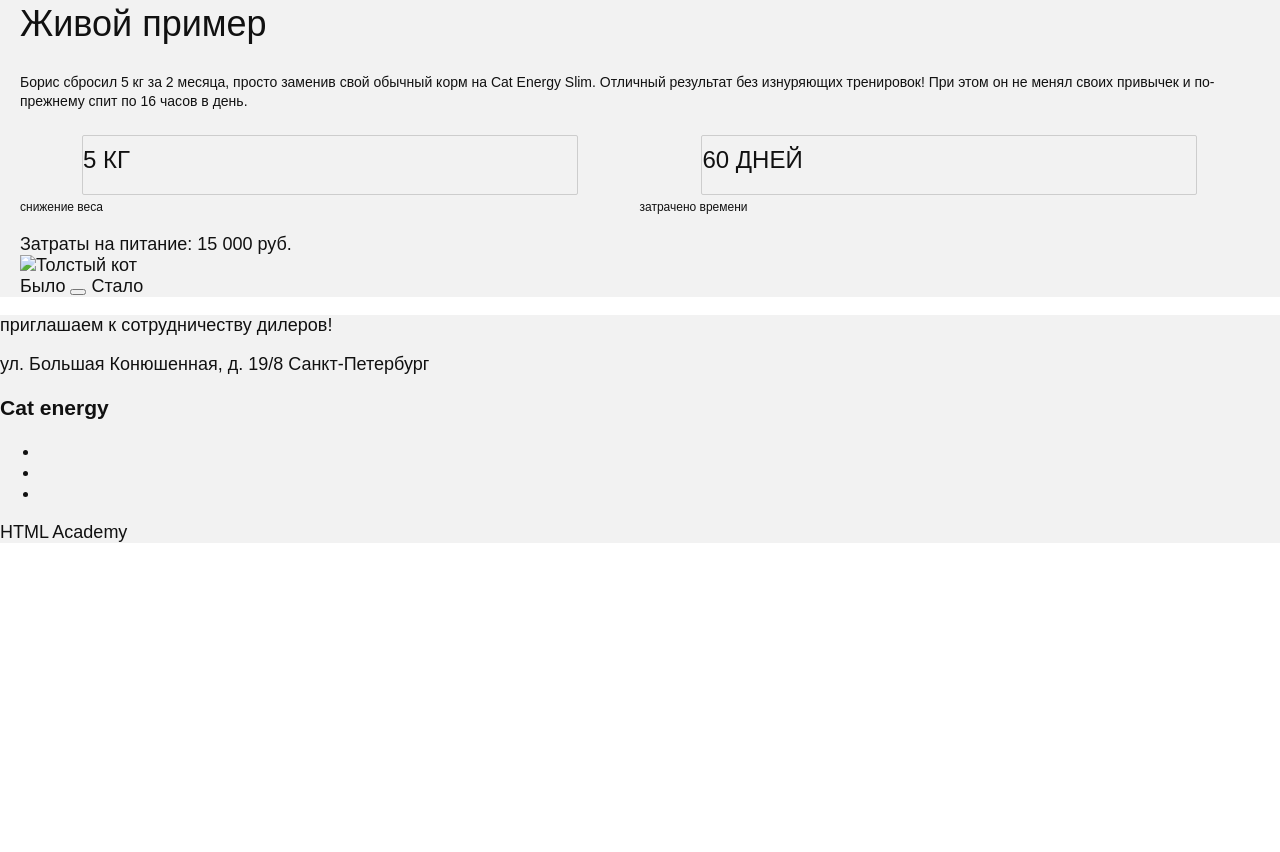
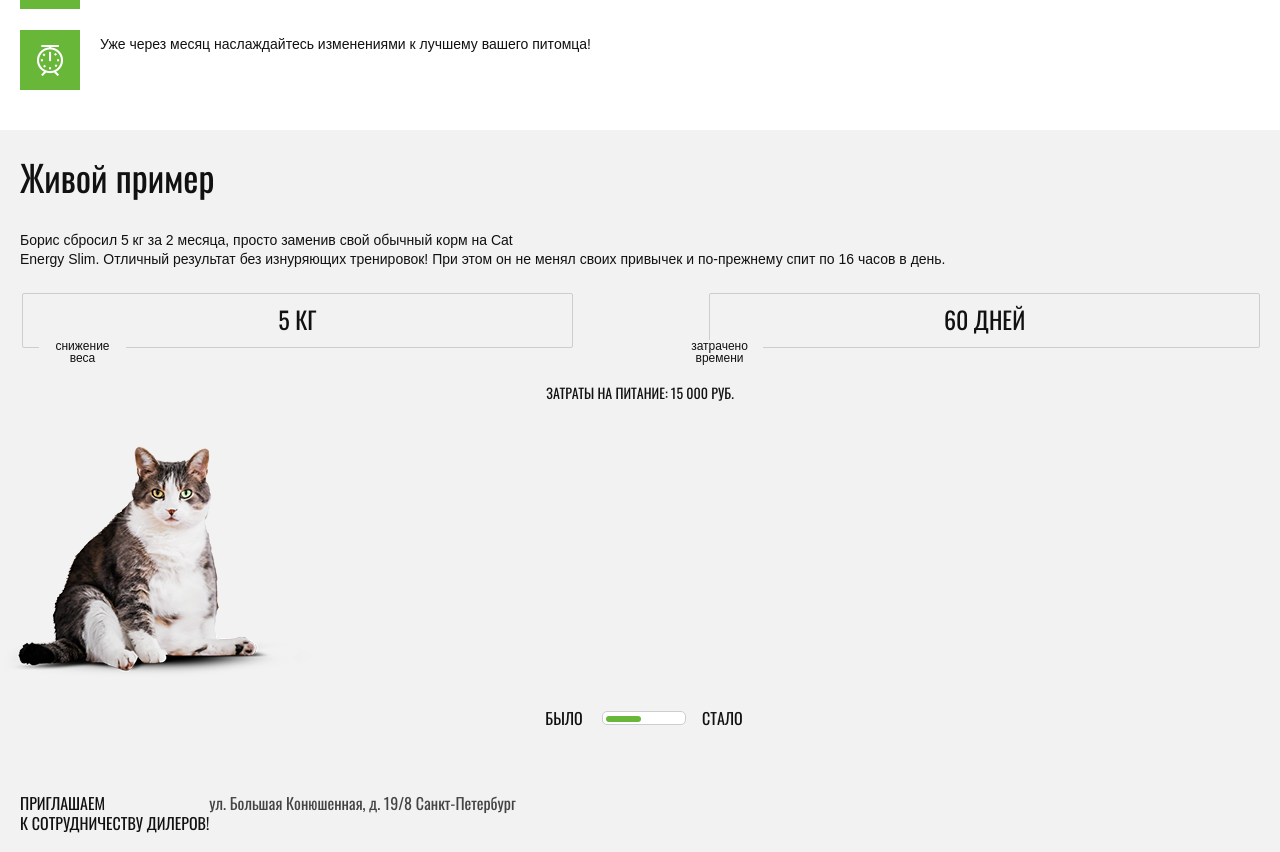
Before and after one commit to Dmi3Iva/hahtmlcsslvl2, a website: page source/index.html in a window 1280 px wide. Shown: the part 1479-2331 px from the top of the page. Before the commit the page ends 2022 px from the top, so only its background shows below. Drawn offline with nearby package versions, Linux system fonts and the light colour scheme; files that its build step writes are made by us from their sources; files whose address does not match are found by name; a web font is replaced by a local one.

Commit message:
done example some fixes return fonts

```diff
--- a/source/index.html
+++ b/source/index.html
@@ -41,7 +41,7 @@
             <span class="category__heading">Похудение</span>
           </h3>
           <p class="category__text">Ваш кот весит больше собаки и почти утратил способность лазить по деревьям? Пора на диету! Cat Energy Slim поможет вашему питомцу сбросить лишний вес.</p>
-          <a href="" class="category__link">Каталог Slim</a>
+          <a href="catalog.html" class="category__link">Каталог Slim</a>
         </div>
         <div class="category category--pro">
           <h3 class="category__header">
@@ -50,7 +50,7 @@
           </h3>
           <p class="category__text">Заработать авторитет среди дворовых котов и даже собак?
 Серия Cat Energy Pro поможет вашему коту нарастить необходимые мышцы!</p>
-          <a href="" class="category__link">Каталог Pro</a>
+          <a href="catalog.html" class="category__link">Каталог Pro</a>
         </div>
       </div>
     </section>
@@ -80,7 +80,7 @@
     <section class="example">
       <div class="wrapper">
         <h3 class="example__heading">Живой пример</h3>
-        <p class="example__text">Борис сбросил 5 кг за 2 месяца, просто заменив свой обычный корм на Cat Energy Slim. Отличный результат без изнуряющих тренировок! При этом он не менял своих привычек и по-прежнему спит по 16 часов в день. </p>
+        <p class="example__text">Борис сбросил 5 кг за 2 месяца, просто заменив свой обычный корм на Cat<br> Energy Slim. Отличный результат без изнуряющих тренировок! При этом он не менял своих привычек и по-прежнему спит по 16 часов в день. </p>
         <ul class="example__results">
           <li class="example__result">
             <span class="example__result-descr">5 кг</span>
@@ -91,21 +91,35 @@
             <span class="example__result-name">затрачено времени</span>
           </li>
         </ul>
-        <div class="example__presentation presentation">
-          <span class="presentation__heading">Затраты на питание: 15 000 руб.</span>
-          <div class="presentation__image-wrapper"><img src="" alt="Толстый кот" class="presentation__image"></div>
-          <div class="presentation__tooggle">
-            <span class="presentation__before">Было</span>
-            <button class="presentation__button-togle" type="button"></button>
-            <span class="presentation__after">Стало</span>
+        <section class="example__presentation presentation">
+          <h4 class="presentation__heading">Затраты на питание: 15 000 руб.</h4>
+          <div class="presentation__slider-cat slider-cat">
+            <ul class="slider-cat__list">
+              <li class="slider-cat__item slider-cat__item--show ">
+                <img src="img/before-mobile@1x.png" alt="Толстый кот" class="slider-cat__image">
+              </li>
+              <li class="slider-cat__item">
+                <img src="img/after-mobile@1x.png" alt="Худой и красивый кот" class="slider-cat__image">
+              </li>
+            </ul>
+            <div class="presentation__tooggle">
+              <label class="presentation__label" >
+                <input class="vissualy-hidden presentation__checkbox-input" type="checkbox" name="cat-before-after-checkbox" value="" id="toggle-before-after">
+                <span class="presentation__before">Было</span>
+                <span class="presentation__checkbox"></span>
+                <span class="presentation__after">Стало</span>
+              </label>
+            </div>
           </div>
         </div>
       </div>
     </section>
   </main>
   <footer class="footer">
-    <p class="footer__offer">приглашаем к сотрудничеству дилеров!</p>
-    <p class="footer__address">ул. Большая Конюшенная, д. 19/8 Санкт-Петербург</p>
+    <div class="wrapper footer__top">
+      <p class="footer__offer">приглашаем<br>к сотрудничеству дилеров!</p>
+      <p class="footer__address">ул. Большая Конюшенная, д. 19/8 Санкт-Петербург</p>
+    </div>
     <div class="footer__map"></div>
     <h3 class="footer__heading"><span class="footer__heading-accent">Cat</span> energy</h3>
     <ul class="footer__social">
--- a/source/sass/advantages.scss
+++ b/source/sass/advantages.scss
@@ -2,6 +2,7 @@
   font-size: 18px;
   font-family: Arial;
   line-height: (60/36);
+  margin-bottom: 40px;
 }
 
 .advantages__heading{
@@ -21,8 +22,13 @@
   margin-top:32px;
 }
 
+.advantages__item{
+  min-height: 60px;
+  clear: both;
+}
+
 .advantages__item:not(last-child){
-  margin-bottom: 24px;
+  margin-bottom: 21px;
 
 }
 .advantages__icon{
--- a/source/sass/example.scss
+++ b/source/sass/example.scss
@@ -1,7 +1,8 @@
 .example{
   background-color: #f2f2f2;
-  padding-top:43px;
+  padding-top:20px;
   font-family: Arial;
+  padding-bottom: 36px;
 }
 
 .example__heading{
@@ -10,7 +11,6 @@
   font-weight: normal;
   margin-top: 0;
   margin-bottom: 28px;
-
 }
 
 .example__text{
@@ -24,11 +24,13 @@
   list-style-type: none;
   margin-top: 25px;
   padding: 0;
+  padding-left: 2px;
 }
 
 .example__result{
   width: 50%;
-
+  text-align: center;
+  position: relative;
 }
 
 .example__result-descr{
@@ -37,14 +39,30 @@
   font-size: 24px;
   text-transform: uppercase;
   border-radius: 2px;
-  padding: 10px 0px 20px;
-  width: 80%;
-  margin: 0 auto;
+  padding: 7px 0px 10px;
+  width: 89%;
   border:1px solid #cdcdcd;
+}
+
+.example__result:nth-child(2n) >.example__result-descr{
+  margin-left: auto;
 }
 
 .example__result-name{
   font-family: Arial;
   font-size: 12px;
+  line-height: 1;
   text-transform: lowercase;
+  position: absolute;
+  background-color: #f2f2f2;
+  width: 87px;
+  padding: 0 15px;
+  text-align: center;
+
+  top: 47px;
+  left: 17px;
 }
+
+.example__result:nth-child(2n) .example__result-name{
+  left: 35px;
+}
--- a/source/sass/footer.scss
+++ b/source/sass/footer.scss
@@ -1,3 +1,22 @@
 .footer{
   background-color: #f2f2f2;
+  font-family: $oswd-r;
+  font-size: 16px;
+  padding-top: 11px;
+  font-weight:normal;
+  line-height: (20/16);
 }
+
+.wrapper.footer__top{
+  display: flex;
+  flex-basis: 50%;
+}
+
+.footer__offer{
+  text-transform: uppercase;
+}
+
+.footer__address{
+  text-transform: none;
+  color: #444;
+}
--- a/source/sass/presentation.scss
+++ b/source/sass/presentation.scss
@@ -0,0 +1,60 @@
+.presentation{
+  margin-top: 35px;
+  text-transform: uppercase;
+  font-family: $oswd-r;
+  font-weight: normal;
+}
+
+.presentation__heading{
+  font-weight: inherit;
+  text-align: center;
+  font-size: 14px;
+  line-height: (20/14);
+  text-transform: uppercase;
+}
+
+.presentation__tooggle{
+  font-size: 16px;
+  margin-top: 23px;
+  text-align: center;
+}
+
+.presentation__label{
+  margin-left: 8px;
+}
+
+.presentation__checkbox{
+  display: inline-block;
+  position: relative;
+
+  width: 84px;
+  height: 14px;
+
+  margin: 0 12px 0 16px;
+  background-color: #fff;
+  border: 1px solid #cdcdcd;
+  border-radius: 5px;
+
+
+
+  &::after, &:after{
+    content: "";
+    position: absolute;
+    width: 35px;
+    height: 6px;
+    border-radius: 3px;
+    background-color: $green;
+
+    top: 4px;
+    left: 3px;
+    transition: .3s;
+  }
+}
+
+
+.presentation__checkbox-input:checked ~ .presentation__checkbox{
+  &::after, &:after{
+    top: 4px;
+    left: 43px;
+  }
+}
--- a/source/sass/promo.scss
+++ b/source/sass/promo.scss
@@ -19,7 +19,7 @@
   font-size: 36px;
   text-align: center;
   margin-top: 16px;
-  margin-bottom: 5px;
+  margin-bottom: 21px;
   line-height: 1;
   font-weight: normal;
 }
@@ -30,6 +30,7 @@
   padding-right: 0px;
   text-align: center;
   font-weight: normal;
+  text-transform: uppercase;
 }
 
 .promo__image{
--- /dev/null
+++ b/source/sass/slider-cat.scss
@@ -0,0 +1,23 @@
+.slider-cat{
+  margin-top: 35px;
+}
+
+.slider-cat__list{
+  padding: 0;
+  list-style-type: none;
+}
+
+.slider-cat__item{
+  display: none;
+  margin: 0 auto;
+  padding-left: 0px;
+  width: 100%;
+}
+
+.slider-cat__item--show{
+  display: block;
+}
+
+.slider-cat__image{
+  margin-left: -20px;
+}
--- a/source/sass/style.scss
+++ b/source/sass/style.scss
@@ -18,6 +18,7 @@
 @import 'site-list.scss';
 @import 'wrapper.scss';
 @import 'title.scss';
+@import 'slider-cat';
 
 html {
   box-sizing: border-box;
@@ -33,3 +34,11 @@ a {
 body{
   margin: 0;
 }
+
+.vissualy-hidden{
+  position: absolute;
+  overflow: hidden;
+  clip: rect(0 0 0 0);
+  height: 1px; width: 1px;
+  margin: -1px; padding: 0; border: 0;
+}
--- a/source/sass/wrapper.scss
+++ b/source/sass/wrapper.scss
@@ -3,7 +3,3 @@
   margin: 0 auto;
   padding: 0 20px;
 }
-
-.example .wrapper{
-  padding-right: 21px;
-}
```
Also changed, not shown: docs/css/style.min.css, source/fonts/oswaldmedium.woff (added), source/fonts/oswaldmedium.woff2 (added), source/fonts/oswaldregular.woff (added), source/fonts/oswaldregular.woff2 (added), 1 other file.
